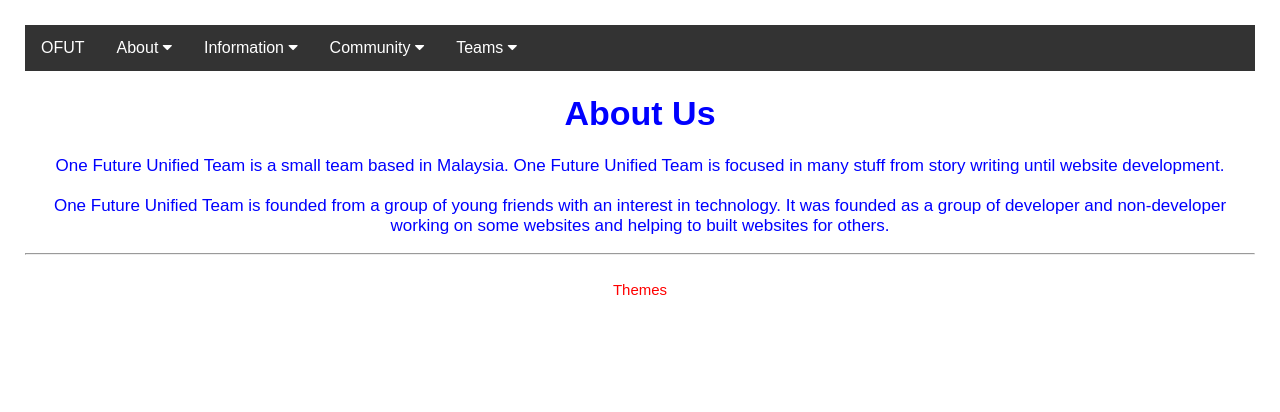
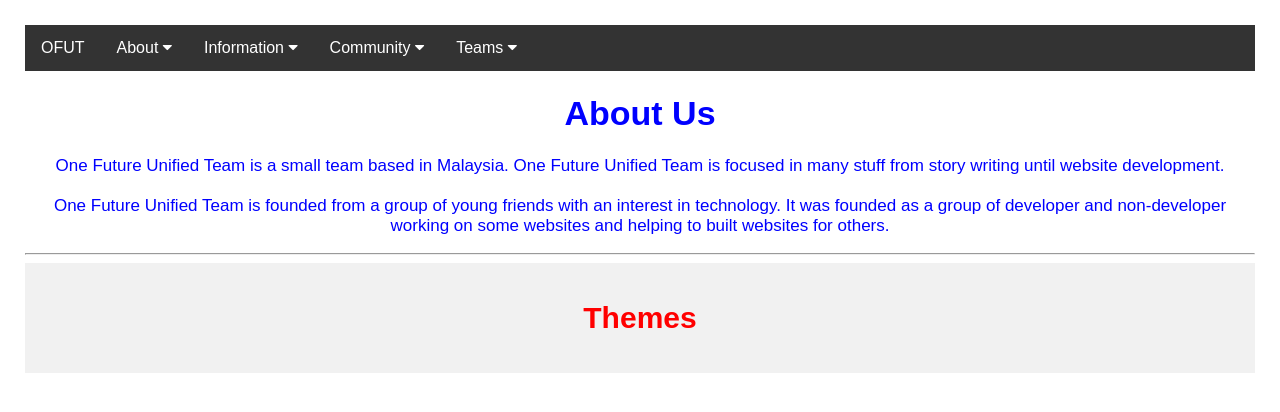
Before and after one commit to One-Future-Unified-Team/Workplace, a plain HTML site: page Themes/about.html in a window 1280 px wide. Drawn offline with Linux system fonts and the light colour scheme.

Commit message:
Update about.html

```diff
--- a/Themes/about.html
+++ b/Themes/about.html
@@ -4,7 +4,7 @@
 <meta name="viewport" content="width=device-width, initial-scale=1">
 <style>
 .collapsible {
-  background-color: white;
+  background-color: #f1f1f1;
   color: red;
   cursor: pointer;
   padding: 18px;
@@ -195,9 +195,8 @@ body {
 <p>One Future Unified Team is a small team based in Malaysia. One Future Unified Team is focused in many stuff from story writing until website development.<br><br>One Future Unified Team is founded from a group of young friends with an interest in technology. It was founded as a group of developer and non-developer working on some websites and helping to built websites for others.</p>
 </div>
   <hr>
-<button type="button" class="collapsible">Themes</button>
+  <button type="button" class="collapsible"><h1>Themes</h1></button>
 <div class="content">
-<h1>Themes</h1>
 <p>You could customise the themes of One Future Unified Team into a colour that you prefer. Select and choose from the color set below to make One Future Unified Team UI into your color preference.</p>
 <button onclick="myFunction()" style="background-color: black;" class="button2"></button>
 <button onclick="myFunction2()" style="background-color: red;" class="button2"></button>
```
